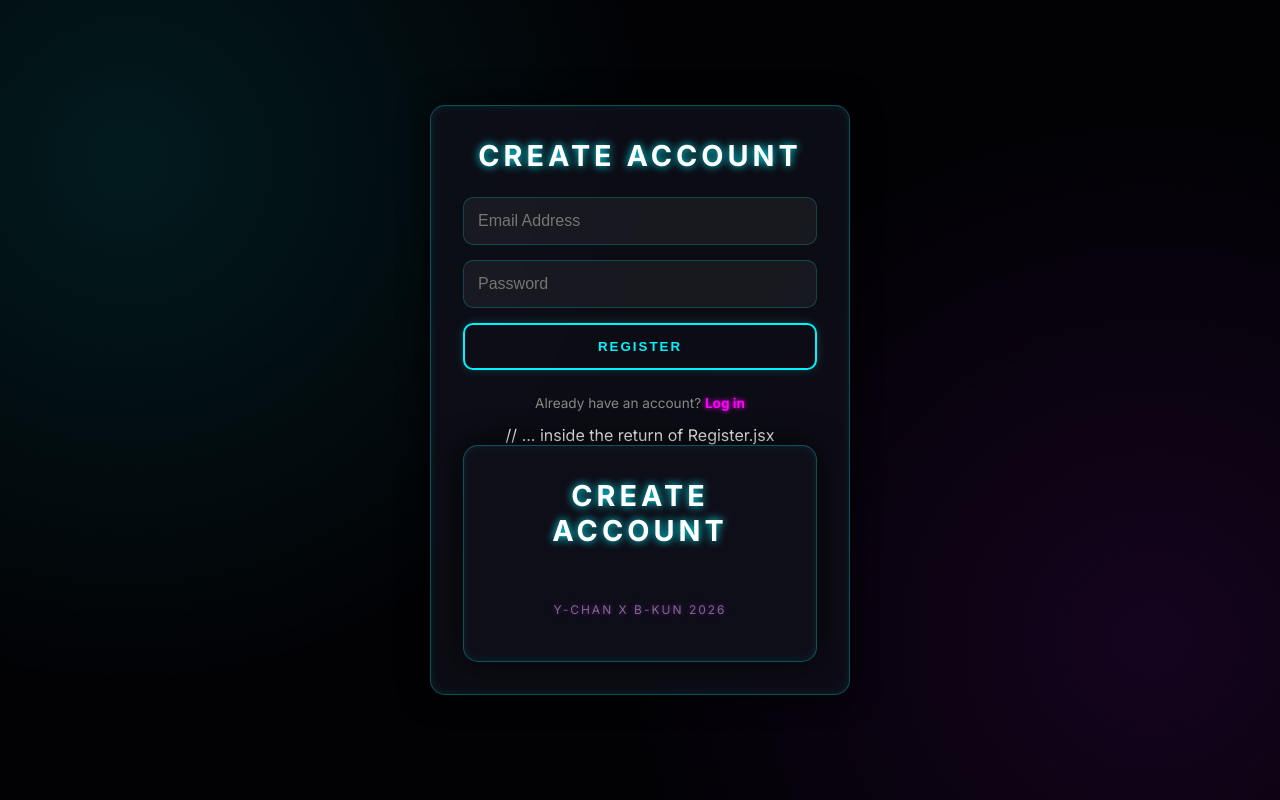
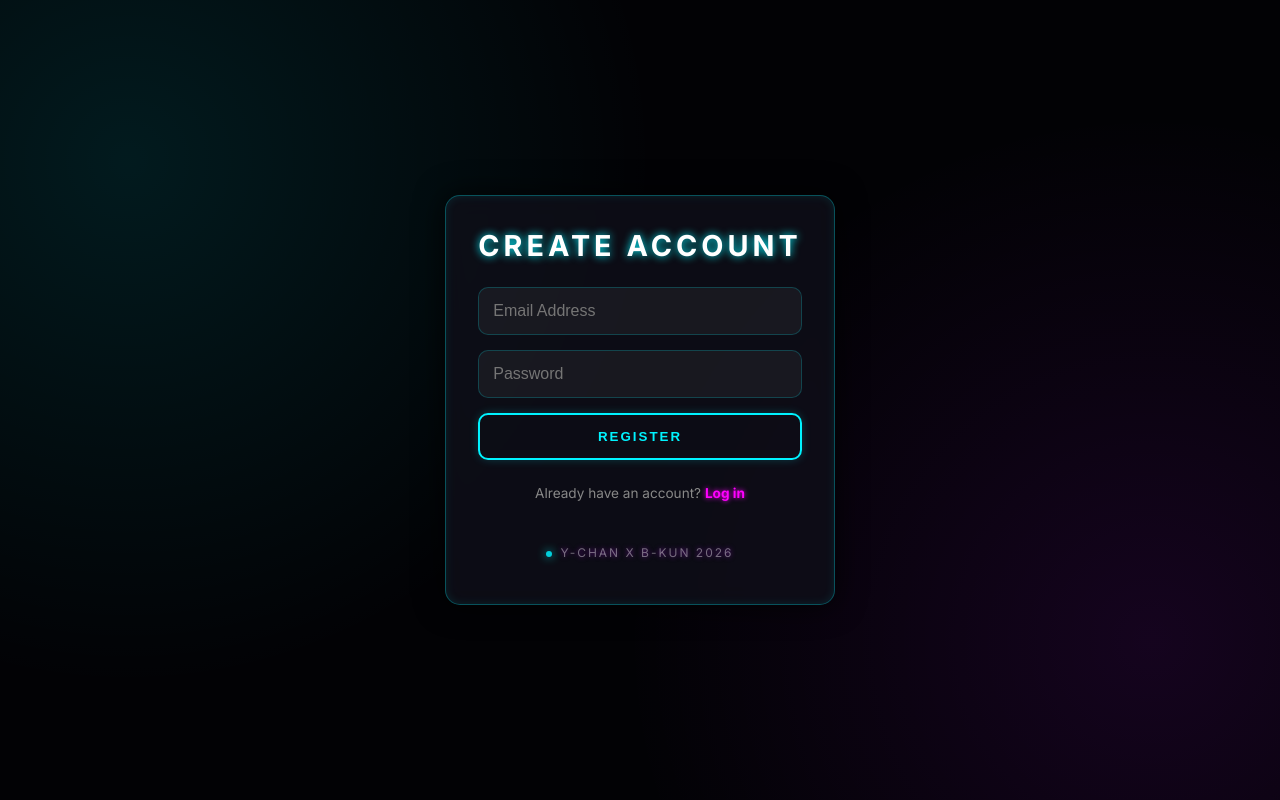
Before and after one commit to jldakaysedut/my-task-app, a React (Vite) app in the folder frontend/: page /register in a window 1280 px wide. Built offline with nearby package versions, Linux system fonts and the light colour scheme.

Commit message:
Finalized Neon Register page with footer

```diff
--- a/frontend/src/App.css
+++ b/frontend/src/App.css
@@ -152,3 +152,22 @@ button:hover, button:active {
   /* Soft neon glow */
   text-shadow: 0 0 5px rgba(188, 19, 254, 0.5);
 }
+
+/* Add this to your App.css */
+.footer-text::before {
+  content: "";
+  display: inline-block;
+  width: 6px;
+  height: 6px;
+  background-color: var(--neon-blue);
+  border-radius: 50%;
+  margin-right: 8px;
+  box-shadow: 0 0 10px var(--neon-blue);
+  animation: pulse 2s infinite;
+}
+
+@keyframes pulse {
+  0% { opacity: 1; }
+  50% { opacity: 0.3; }
+  100% { opacity: 1; }
+}
--- a/frontend/src/Login.jsx
+++ b/frontend/src/Login.jsx
@@ -1,6 +1,6 @@
 import { useState } from 'react';
 import { Link, useNavigate } from 'react-router-dom';
-import API from './api'; // Correct path for your structure
+import API from './api';
 import './App.css';
 
 function Login() {
@@ -17,7 +17,7 @@ function Login() {
             localStorage.setItem('user', JSON.stringify(res.data.user));
 
             alert("Login successful!");
-            navigate('/dashboard'); // We will create this next!
+            navigate('/dashboard');
         } catch (err) {
             alert(err.response?.data?.error || "Login failed");
         }
@@ -41,17 +41,13 @@ function Login() {
                 />
                 <button type="submit">Login</button>
             </form>
+
             <p className="link-text">
                 Need an account? <Link to="/register">Register</Link>
             </p>
 
-            // ... inside the return of Login.jsx
-<div className="auth-card">
-    <h2>Welcome Back</h2>
-    {/* ... your existing form and link-text ... */}
-
-    <p className="footer-text">y-chan x b-kun 2026</p>
-</div>
+            {/* Your Signature Footer */}
+            <p className="footer-text">y-chan x b-kun 2026</p>
         </div>
     );
 }
--- a/frontend/src/Register.jsx
+++ b/frontend/src/Register.jsx
@@ -1,6 +1,6 @@
 import { useState } from 'react';
 import { Link, useNavigate } from 'react-router-dom';
-import API from './api'; // Correct path for your structure
+import API from './api';
 import './App.css';
 
 function Register() {
@@ -13,7 +13,7 @@ function Register() {
         try {
             const res = await API.post('/register', { email, password });
             alert(res.data.message);
-            navigate('/login'); // Move to login after successful registration
+            navigate('/login');
         } catch (err) {
             alert(err.response?.data?.error || "Registration failed");
         }
@@ -37,17 +37,13 @@ function Register() {
                 />
                 <button type="submit">Register</button>
             </form>
+
             <p className="link-text">
                 Already have an account? <Link to="/login">Log in</Link>
             </p>
 
-            // ... inside the return of Register.jsx
-<div className="auth-card">
-    <h2>Create Account</h2>
-    {/* ... your existing form and link-text ... */}
-
-    <p className="footer-text">y-chan x b-kun 2026</p>
-</div>
+            {/* Signature Footer */}
+            <p className="footer-text">y-chan x b-kun 2026</p>
         </div>
     );
 }
```
